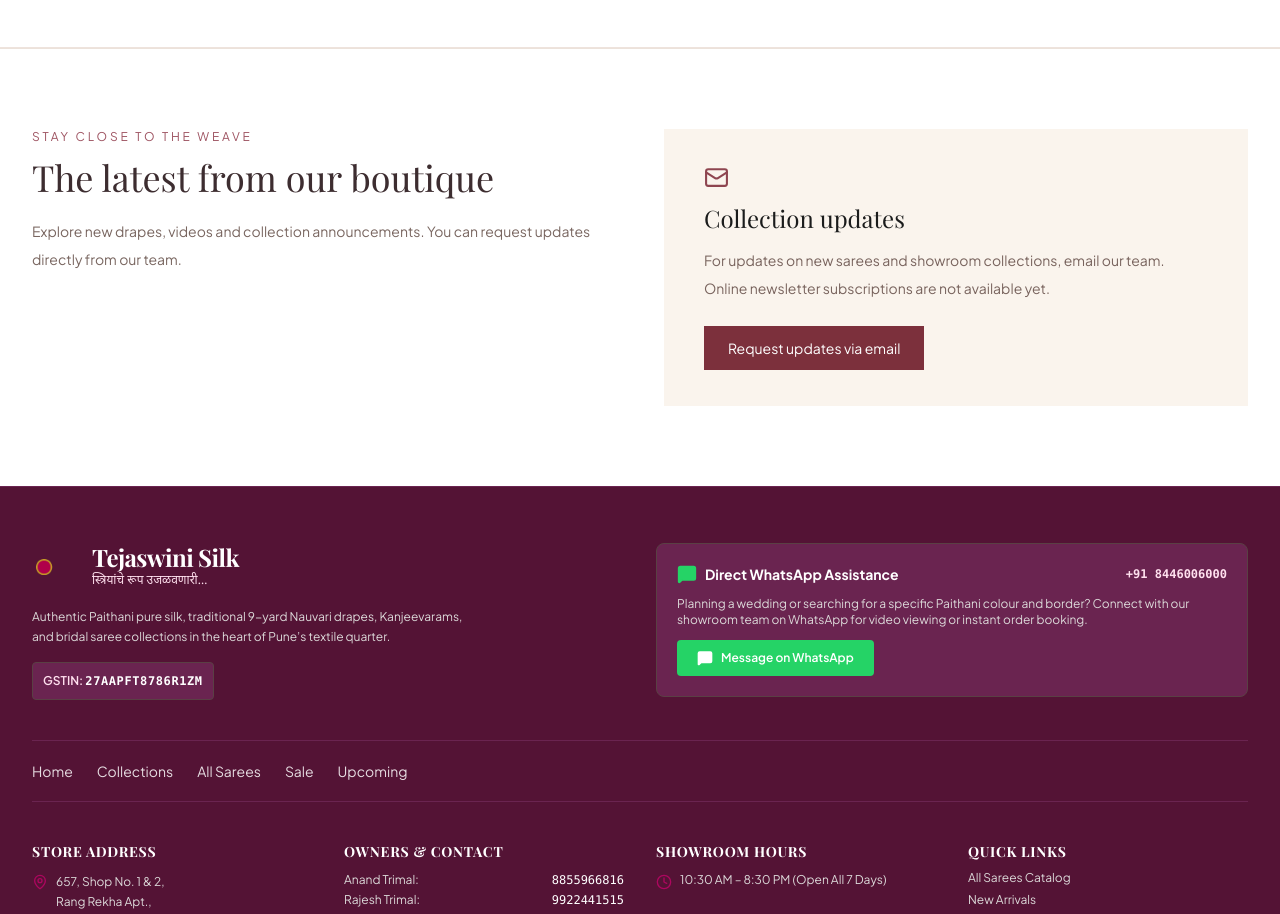
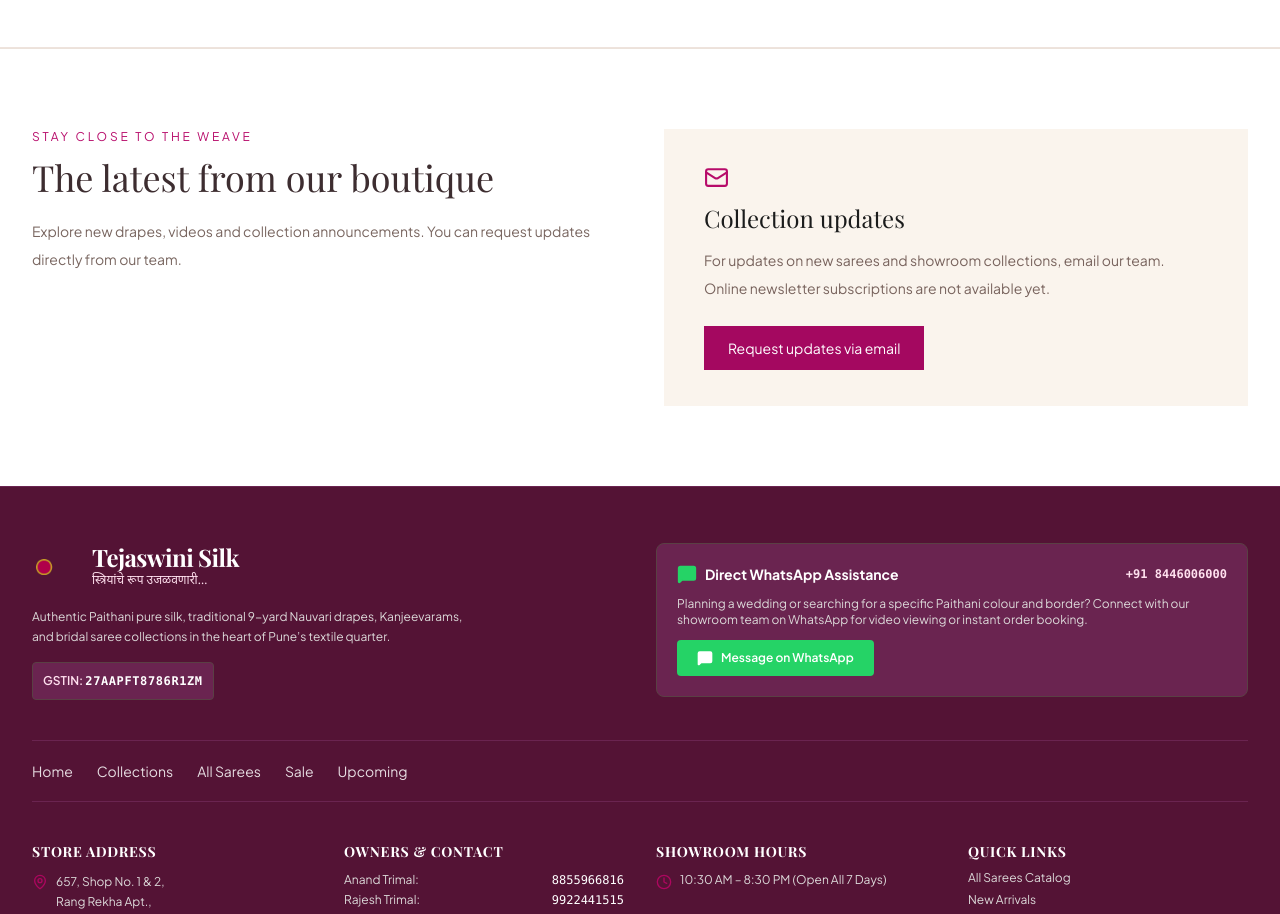
Before and after one commit to Kundbkle/tajaswini-silk-website, a React (Vite) app: page / in a window 1280 px wide. Shown: the part 2763-3677 px from the top of the page. Built offline with nearby package versions, Linux system fonts and the light colour scheme; no server answers; the database is empty; a web font is replaced by a local one.

Commit message:
Align editorial collection styling with visiting card

```diff
--- a/src/components/CommunitySection.tsx
+++ b/src/components/CommunitySection.tsx
@@ -7,16 +7,16 @@ export const CommunitySection:React.FC=()=>(
   <section className="bg-white py-16 md:py-20 border-t border-[#ece2da]">
     <div className="max-w-7xl mx-auto px-4 sm:px-6 lg:px-8 grid md:grid-cols-2 gap-12">
       <div>
-        <p className="text-xs uppercase tracking-[.23em] text-[#9d5260]">Stay close to the weave</p>
+        <p className="text-xs uppercase tracking-[.23em] text-[#b70b6a]">Stay close to the weave</p>
         <h2 className="font-serif text-3xl md:text-4xl mt-3 text-[#3d2d30]">The latest from our boutique</h2>
         <p className="text-sm text-[#796660] leading-7 mt-5">Explore new drapes, videos and collection announcements. You can request updates directly from our team.</p>
-        {SHOP_CONFIG.instagramUrl && <a target="_blank" rel="noopener noreferrer" href={SHOP_CONFIG.instagramUrl} className="mt-6 inline-flex gap-2 items-center underline text-[#7c303c] text-sm"><Instagram size={18}/>Follow us on Instagram</a>}
+        {SHOP_CONFIG.instagramUrl && <a target="_blank" rel="noopener noreferrer" href={SHOP_CONFIG.instagramUrl} className="mt-6 inline-flex gap-2 items-center underline text-[#a40860] text-sm"><Instagram size={18}/>Follow us on Instagram</a>}
       </div>
       <div className="bg-[#faf4ed] px-7 py-9 sm:px-10">
-        <Mail className="text-[#8e4550]" size={25}/>
+        <Mail className="text-[#b70b6a]" size={25}/>
         <h3 className="font-serif text-2xl mt-3">Collection updates</h3>
         <p className="text-sm leading-7 mt-3 text-[#78635d]">For updates on new sarees and showroom collections, email our team. Online newsletter subscriptions are not available yet.</p>
-        <a href={'mailto:'+SHOP_CONFIG.email+'?subject='+encodeURIComponent('Tajaswini Silk collection updates')} className="inline-flex bg-[#7c303c] text-white text-sm px-6 py-3 mt-6">Request updates via email</a>
+        <a href={'mailto:'+SHOP_CONFIG.email+'?subject='+encodeURIComponent('Tajaswini Silk collection updates')} className="inline-flex bg-[#a40860] text-white text-sm px-6 py-3 mt-6">Request updates via email</a>
       </div>
     </div>
   </section>
```
